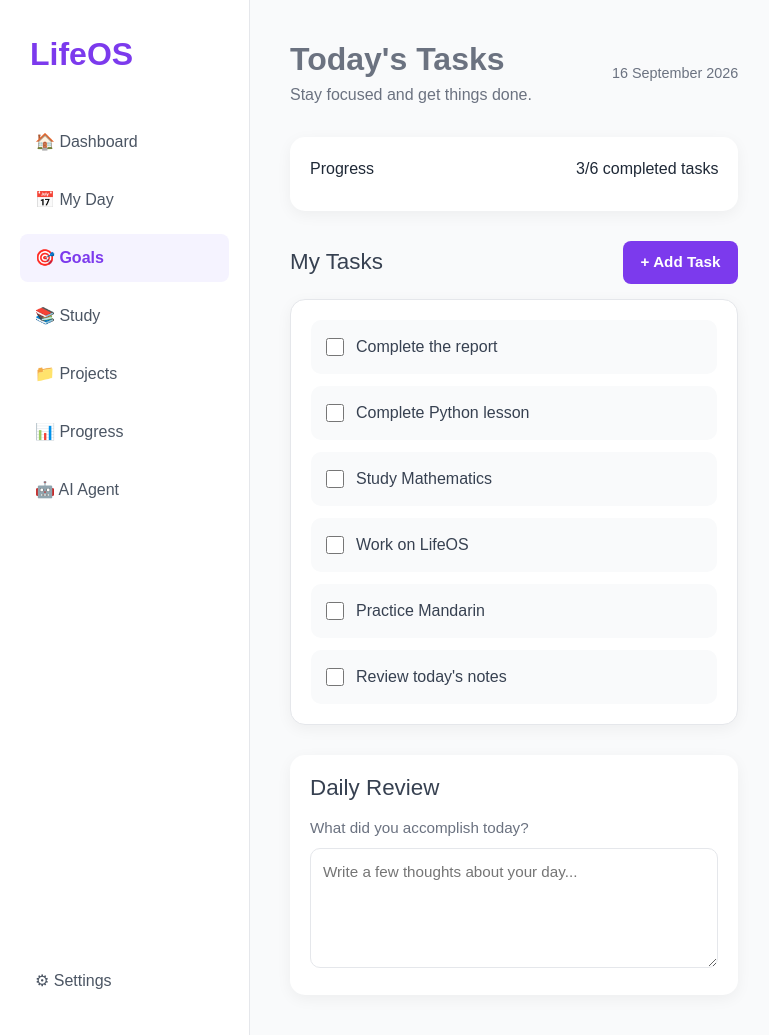
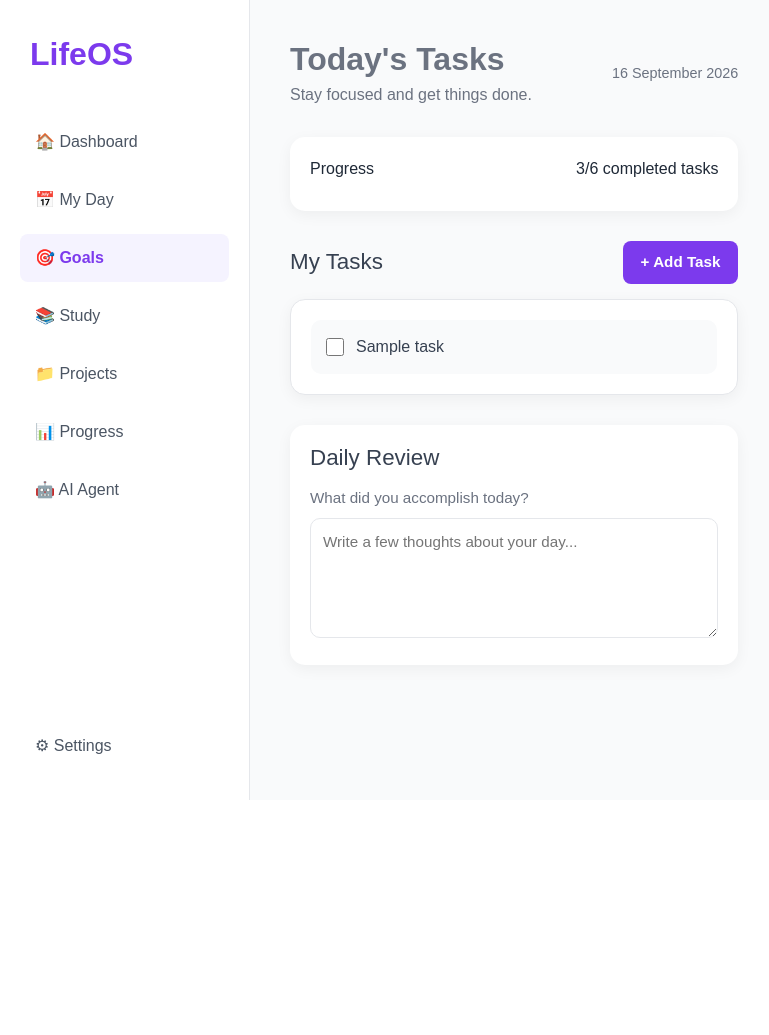
Before and after one commit to ndhlovukarabo/LifeOS-AI, a Flask app: template templates/Task.html in a window 1280 px wide. Shown: the whole page, without its empty margins (0-769 px from the left). After the commit the page ends 800 px from the top, so only its background shows below. Run offline with Flask 3, Linux system fonts and the light colour scheme; the template is opened without the code that fills it: most values are stand-ins (such as "Sample title", 1, 10 or a date in 2020).

Commit message:
Updated the schema.sql and changed the name of task and also created a lifeos database
	modified:   app.py
#	modified:   database/database-design.md
#	new file:   lifeos.db
#	new file:   schema.sql
#	modified:   templates/Task.html
#	deleted:    templates/schema.sql

```diff
--- a/app.py
+++ b/app.py
@@ -3,9 +3,16 @@ import sqlite3
 
 app = Flask(__name__)
 def get_db():
-    conn = sqlite3.connnect("lifeos.db")
+    conn = sqlite3.connect("lifeos.db")
     conn.row_factory = sqlite3.Row
     return conn
+def init_db():
+            with open("schema.sql") as f:
+                conn = get_db()
+                conn.executescript(f.read())
+                conn.commit()
+                conn.close()
+
 
 
 @app.route("/")
@@ -21,15 +28,17 @@ def dashboard():
 def goals():
     return render_template("goals.html")
 
-@app.route("/task")
-def task():
-    def init_db():
-        with open("schema.sql") as f:
-            conn = get_db()
-            conn.executescript(f.read())
-            conn.commit()
-            conn.close()
-    return render_template("task.html")
+@app.route("/Task")
+def tasks():
+          conn = get_db()
+          tasks = conn.execute( "SELECT * FROM Task_Table").fetchall()
+          print("Tasks retrieved:", len(tasks))
+          print("Task records:", tasks)
+          conn.close()
+          return render_template("Task.html", tasks=tasks)
+
+
 
 if __name__ == "__main__":
+    init_db()
     app.run(debug=True)
--- /dev/null
+++ b/schema.sql
@@ -0,0 +1,54 @@
+Create Table IF NOT EXISTS user_table(
+
+    id INTEGER PRIMARY KEY AUTOINCREMENT,
+    user_name VARCHAR(50) NOT NULL UNIQUE,
+    email VARCHAR(100) NOT NULL UNIQUE,
+    password_hash VARCHAR(255) NOT NULL,
+    Created_at TIMESTAMP DEFAULT CURRENT_TIMESTAMP
+);
+
+Create Table IF NOT EXISTS Goals_table(
+    id INTEGER PRIMARY KEY AUTOINCREMENT,
+    user_id INTEGER NOT NULL  REFERENCES user_table(id),
+    title VARCHAR(100) NOT NULL,
+    description_goals Text NULL,
+    date_start  DATE NOT NULL,
+    date_end DATE NOT NULL,
+    progress INTEGER DEFAULT 0,
+    status_line  Text  Default 'Not Started',
+    created_at TimeStamp Default Current_Timestamp
+
+);
+
+Create Table IF NOT EXISTS  Task_Table(
+    id INTEGER Primary key AUTOINCREMENT,
+    goal_id INTEGER NOT NULL  REFERENCES Goals_table(id),
+    user_id INTEGER NOT NULL REFERENCES user_table(id),
+    title Text NOT NULL,
+    description_task TEXT NOT NULL,
+    due_date DATE NOT NULL,
+    start_time Timestamp Not NULL,
+    is_completed Boolean Default False,
+    completed_at Timestamp Null,
+    created_at Timestamp Default Current_timestamp
+);
+
+Create  Table IF NOT EXISTS Daily_Review(
+    id INTEGER PRIMARY KEY AUTOINCREMENT,
+    user_id INTEGER NOT NULL  REFERENCES user_table(id),
+    review_date DATE NOT NULL,
+    content TEXT NOT NULL,
+    created_at DATETIME DEFAULT CURRRENT_TIMESTAMP
+);
+
+Create Table IF NOT EXISTS Project_Table(
+    id INTEGER PRIMARY KEY AUTOINCREMENT,
+    user_id INTEGER NOT NULL  REFERENCES user_table(id),
+    title TEXT NOT NULL,
+    description_project TEXT NULL,
+    date_start  Date NOT NULL,
+    due_date Date Not NULL,
+    project_status TEXT DEFAULT 'NOT STARTED',
+    created_at DATETIME DEFAULT CURRENT_TIMESTAMP
+
+)
--- a/templates/Task.html
+++ b/templates/Task.html
@@ -5,7 +5,7 @@
     <meta charset="UTF-8">
     <meta name="viewport" content="width=device-width, initial-scale=1.0">
 
-    <title>Goals Section</title>
+    <title>Task Section</title>
 
     <!-- Font Awesome -->
     <link rel="stylesheet"
@@ -113,37 +113,12 @@
 
 
         <div class="task-list">
-
-            <div class="task-item">
-                <input type="checkbox" id="task1">
-                <label for="task1">Complete the report</label>
-            </div>
-
-            <div class="task-item">
-                <input type="checkbox" id="task2">
-                <label for="task2">Complete Python lesson</label>
-            </div>
-
-            <div class="task-item">
-                <input type="checkbox" id="task3">
-                <label for="task3">Study Mathematics</label>
-            </div>
-
-            <div class="task-item">
-                <input type="checkbox" id="task4">
-                <label for="task4">Work on LifeOS</label>
-            </div>
-
-            <div class="task-item">
-                <input type="checkbox" id="task5">
-                <label for="task5">Practice Mandarin</label>
-            </div>
-
-            <div class="task-item">
-                <input type="checkbox" id="task6">
-                <label for="task6">Review today's notes</label>
-            </div>
-
+                {% for task in tasks %}
+                <div class="task-item">
+                <input type="checkbox" id="task{{loop.index}}">
+                <label for="task{{loop.index}}">{{task["title"]}}</label>
+             </div>
+               {%endfor%}
         </div>
 
 
```
Also changed, not shown: database/database-design.md (+2 -2 lines), templates/schema.sql (deleted, +0 -54 lines), lifeos.db (added).
